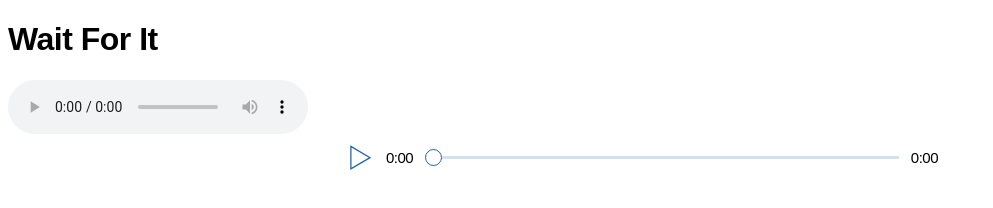
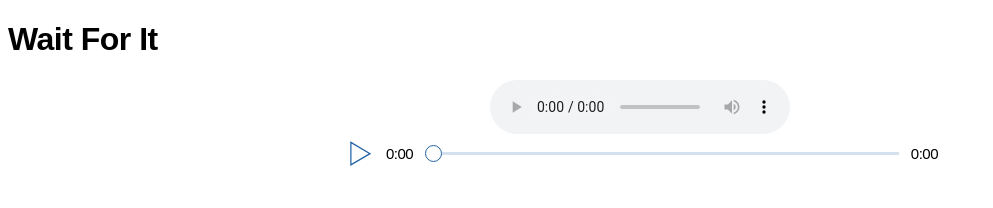
Before and after one commit to idorenyinudoh/my-audio-player, a plain HTML site: page index.html in a window 1280 px wide. Shown: the whole page, without its empty margins (0-993 px from the left). Drawn offline with nearby package versions, Linux system fonts and the light colour scheme.

Commit message:
mek i see ham well

```diff
--- a/index.html
+++ b/index.html
@@ -8,7 +8,7 @@
 </head>
 <body>
     <h1>Wait For It</h1>
-    <audio src="./10 Sing About Me, I'm Dying of Thirs.m4a" loop preload="metadata" controls></audio>
+    <audio src="./10 Sing About Me, I'm Dying of Thirs.m4a" loop preload="metadata" controls style="display: block; margin: 0 auto;"></audio>
         <div id="audio-container">
             <audio src="./10 Sing About Me, I'm Dying of Thirs.m4a" loop preload="metadata"></audio>
             <button aria-label="play" id="play-icon"></button>
```
